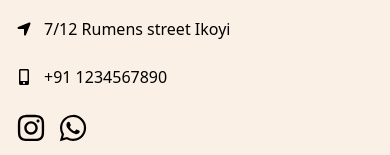
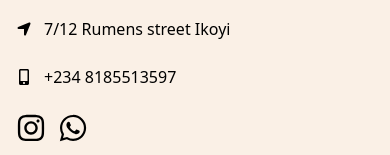
Before and after one commit to Eyohen/iroSummer, a React (Vite) app: page / in a window 390 px wide. Shown: the part 2655-2810 px from the top of the page. Built offline with nearby package versions, Linux system fonts and the light colour scheme.

Commit message:
added footer phone number

```diff
--- a/src/components/Footer.jsx
+++ b/src/components/Footer.jsx
@@ -105,7 +105,7 @@ const Footer = () => {
                 </div>
                 <div className="flex items-center gap-3 mt-6">
                   <FaMobileAlt />
-                  <p>+91 1234567890</p>
+                  <p>+234 8185513597</p>
                 </div>
 
                 {/* social links */}
```
